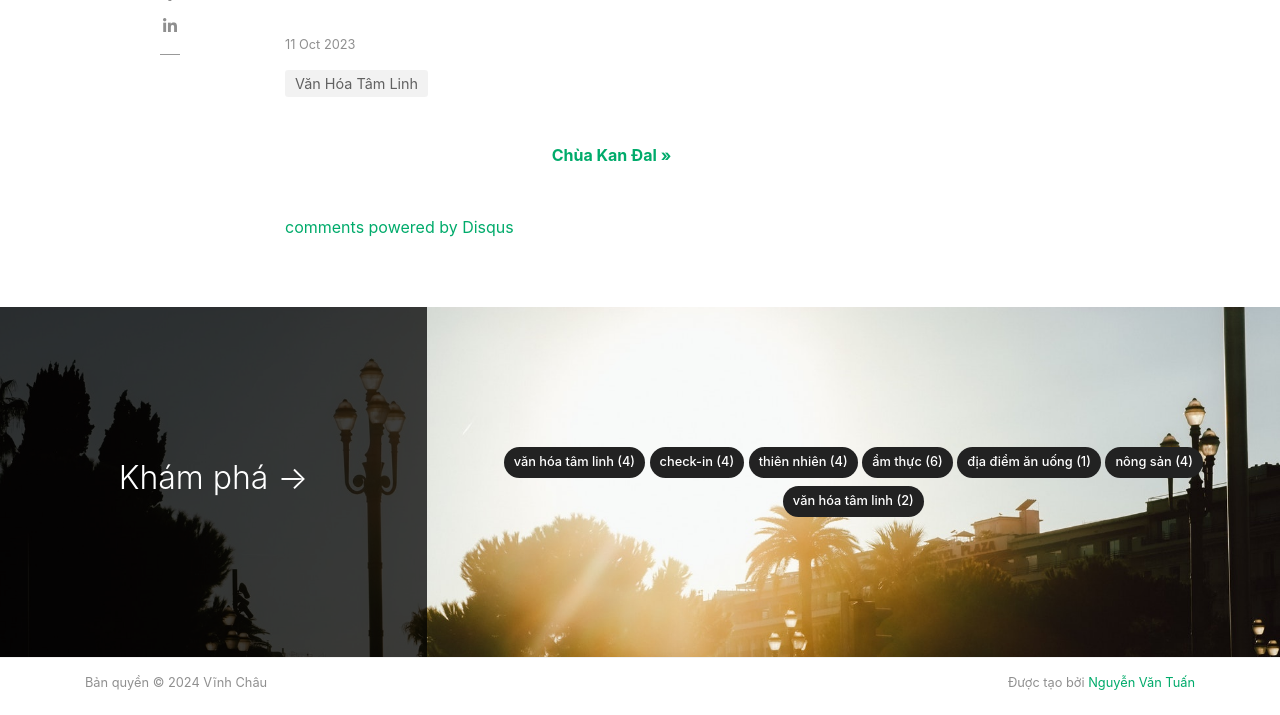
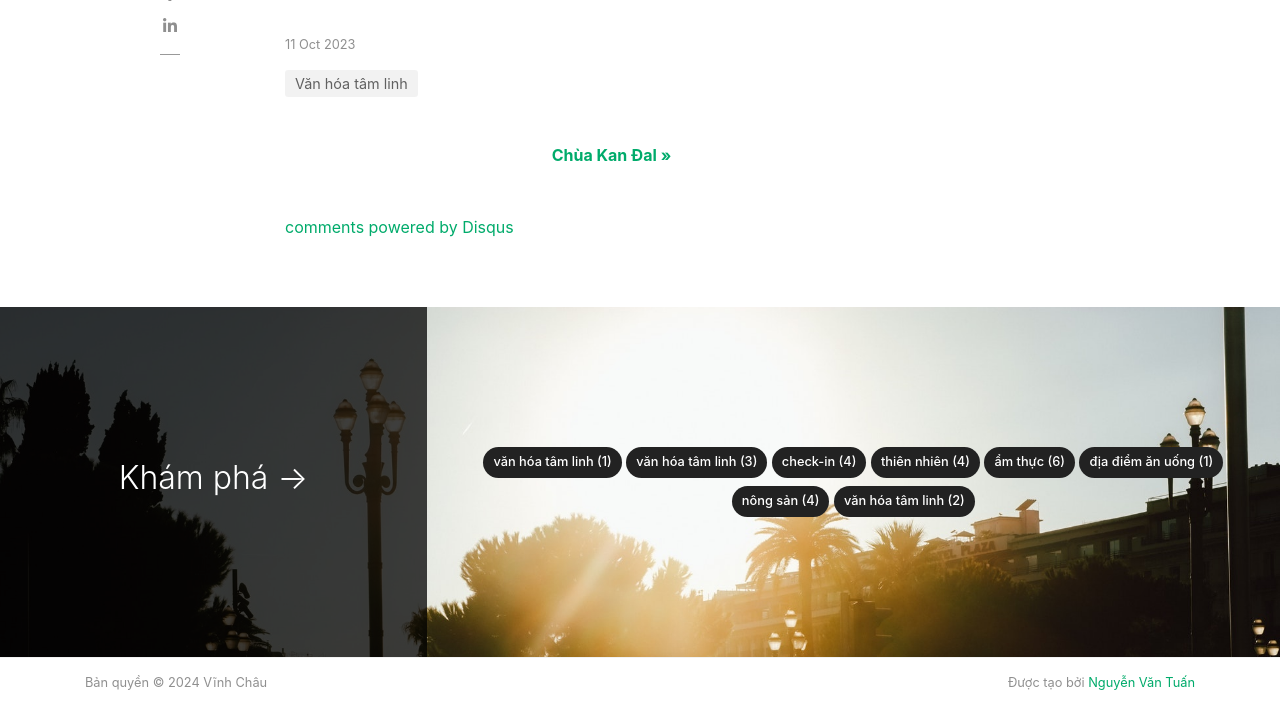
Before and after one commit to txvinhchau/txvinhchau.github.io, a Jekyll site: the page built from _posts/2023-10-11-chua-wath-pick.md, in a window 1280 px wide and 900 px high, scrolled down 1652 px, cut to the strip 185-900 px from the top of the window. Built offline with Jekyll 4.4.1, drawn with Linux system fonts in a browser that asks for light colours; nearby versions of some CDN libraries; comment, search, counter and statistics services are not loaded.

Commit message:
Update 2023-10-11-chua-wath-pick.md

```diff
--- a/_posts/2023-10-11-chua-wath-pick.md
+++ b/_posts/2023-10-11-chua-wath-pick.md
@@ -2,7 +2,7 @@
 layout: post
 title: "Chùa Wath Pich"
 author: bt
-categories: [Văn Hóa Tâm Linh]
+categories: [Văn hóa tâm linh]
 image: assets/images/spirituality/chua-wath-pick1.jpg
 toc: true
 beforetoc: "Ngoài những địa điểm tham quan du lịch thì bạn không thể nào bỏ qua các ngôi chùa, cổ miếu là nét văn hóa tâm linh đặc trưng của vùng đất Vĩnh Châu. Bạn sẽ được khám phá các kiến trúc tỉ mĩ, hiện đại, hoành tráng theo nhiều phong cách thiết kế khác nhau."
```
